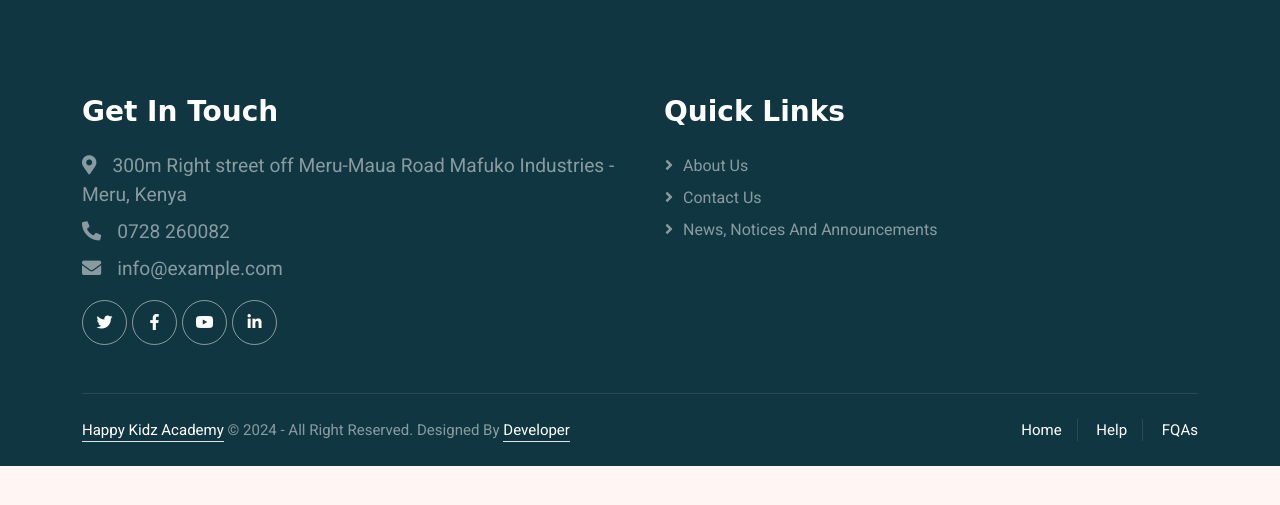
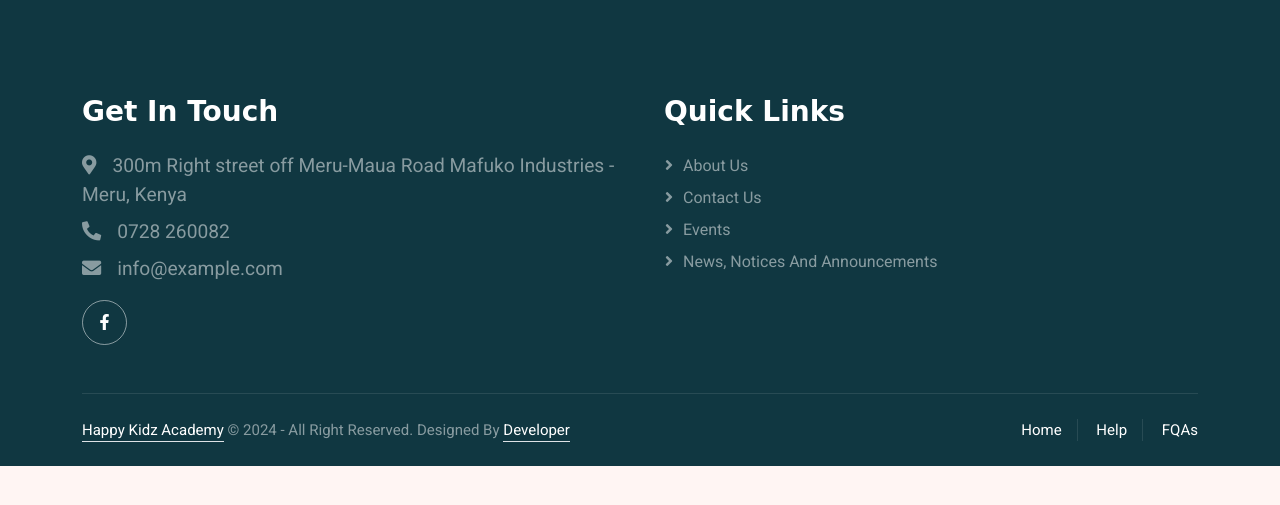
Before and after one commit to kavingojulius/Happy-Kidz-Academy, a Django app: page /about in a window 1280 px wide. Shown: the part 250-755 px from the top of the page. Run offline with Django 5.2, Linux system fonts and the light colour scheme; some libraries are stand-ins or nearby versions.

Commit message:
made some changes

```diff
--- a/main/templates/main/base.html
+++ b/main/templates/main/base.html
@@ -119,17 +119,18 @@
                         <p class="mb-2"><i class="fa fa-phone-alt me-3"></i>0728 260082</p>
                         <p class="mb-2"><i class="fa fa-envelope me-3"></i>info@example.com</p>
                         <div class="d-flex pt-2">
-                            <a class="btn btn-outline-light btn-social" href=""><i class="fab fa-twitter"></i></a>
+                            <!-- <a class="btn btn-outline-light btn-social" href=""><i class="fab fa-twitter"></i></a> -->
                             <a class="btn btn-outline-light btn-social" href="https://www.facebook.com/share/qycatvBG9eEpZBRW/?mibextid=qi2Omg"><i class="fab fa-facebook-f"></i></a>
-                            <a class="btn btn-outline-light btn-social" href=""><i class="fab fa-youtube"></i></a>
-                            <a class="btn btn-outline-light btn-social" href=""><i class="fab fa-linkedin-in"></i></a>
+                            <!-- <a class="btn btn-outline-light btn-social" href=""><i class="fab fa-youtube"></i></a> -->
+                            <!-- <a class="btn btn-outline-light btn-social" href=""><i class="fab fa-linkedin-in"></i></a> -->
                         </div>
                     </div>
                     <div class="col-lg-6 col-md-6">
                         <h3 class="text-white mb-4">Quick Links</h3>
-                        <a class="btn btn-link text-white-50" href="">About Us</a>
-                        <a class="btn btn-link text-white-50" href="">Contact Us</a>
-                        <a class="btn btn-link text-white-50" href="">News, Notices and Announcements</a>
+                        <a class="btn btn-link text-white-50" href="{% url 'about_us' %}">About Us</a>
+                        <a class="btn btn-link text-white-50" href="{% url 'contact_us' %}">Contact Us</a>
+                        <a class="btn btn-link text-white-50" href="{% url 'events' %}">Events</a>
+                        <a class="btn btn-link text-white-50" href="{% url 'news' %}">News, Notices and Announcements</a>
                     </div>
 
 
```
Also changed, not shown: db.sqlite3, main/templates/main/gallery.html (indentation only), media/hero1.jpg (added).
